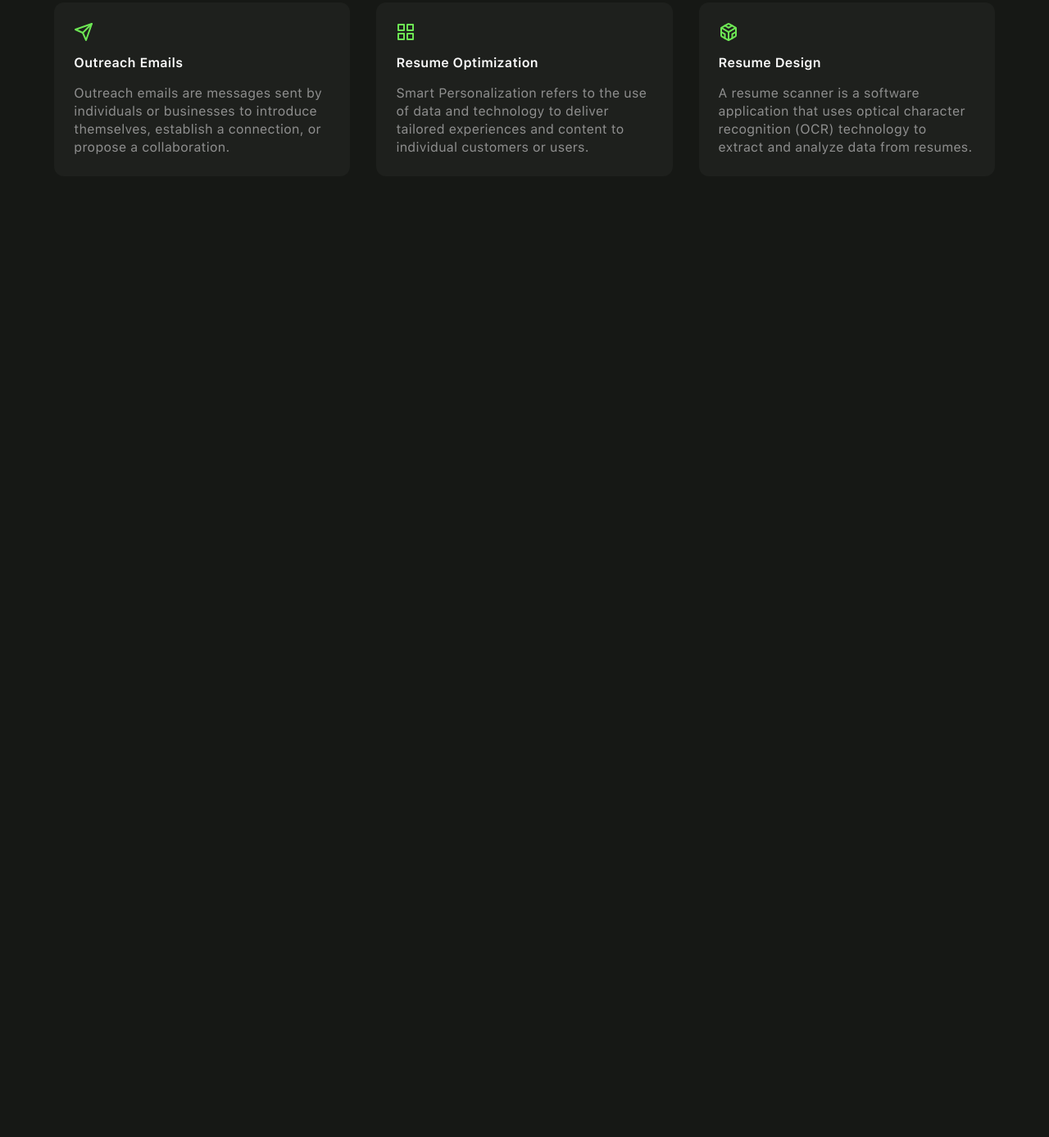
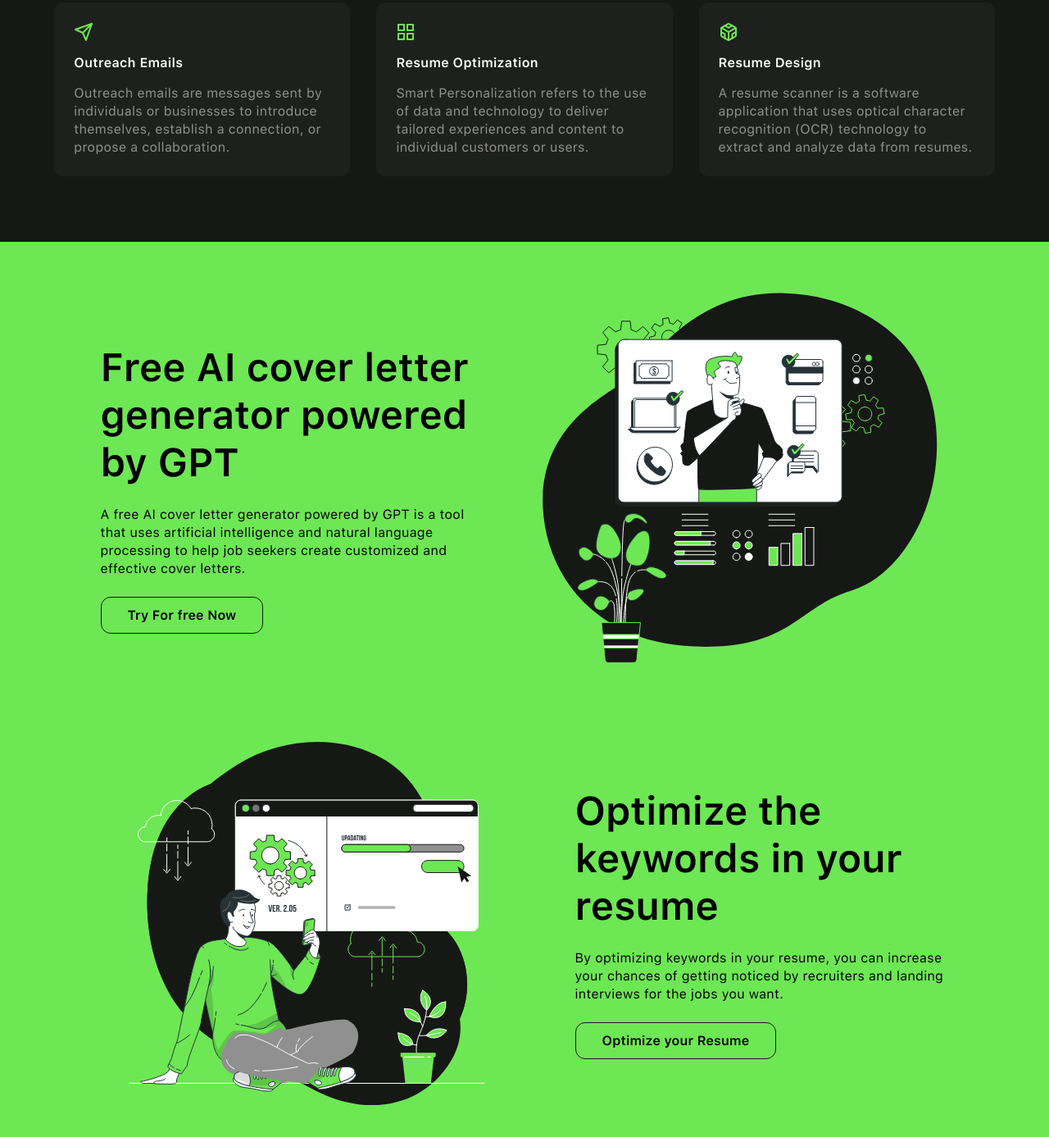
Before and after one commit to BearBoy2003/postjob, a plain HTML site: page index.html in a window 1280 px wide. Shown: the part 2446-3833 px from the top of the page at 82% size. Before the commit the page ends 2741 px from the top, so only its background shows below. Drawn offline with Linux system fonts and the light colour scheme.

Commit message:
feat: add advantages section

```diff
--- a/css/style.css
+++ b/css/style.css
@@ -304,10 +304,48 @@ body {
   font-weight: 400;
 }
 
-.spend-time__link {
+/* ADVANTAGES */
+
+.advantages {
+  background: var(--color-green);
+  padding-top: 51px;
+  padding-bottom: 68px;
 }
 
-.spend-time__blocks {
+.advantages__container {
+  max-width: 1035px;
+}
+
+.advantages__item {
+  display: flex;
+  align-items: center;
+  justify-content: space-between;
+}
+
+.advantages__item:not(:last-child) {
+  margin-bottom: 30px;
+}
+
+.advantages__title {
+  margin-bottom: 24px;
+}
+
+.advantages__text {
+  color: var(--color-black);
+  font-weight: 400;
+  line-height: 1.37;
+  letter-spacing: 0.02em;
+  margin-bottom: 24px;
+}
+
+.advantages__image img {
+  width: 100%;
+  max-width: 100%;
+  aspect-ratio: 1;
+}
+
+.advantages__item--reverse {
+  flex-direction: row-reverse;
 }
 
 @media (min-width: 992px) {
@@ -317,6 +355,16 @@ body {
 
   .header__left {
     column-gap: 52px;
+  }
+}
+
+@media (min-width: 768px) {
+  .advantages__content {
+    flex: 0 1 456px;
+  }
+
+  .advantages__image {
+    flex: 0 1 500px;
   }
 }
 
@@ -459,6 +507,15 @@ body {
   .faster__big-title {
     font-size: 70px;
   }
+
+  .advantages__container {
+    text-align: center;
+  }
+
+  .advantages__item {
+    flex-direction: column;
+    row-gap: 20px;
+  }
 }
 
 @media (min-width: 479px) {
@@ -547,6 +604,11 @@ body {
   .spend-time {
     padding: 60px 0 60px 0;
   }
+
+  .advantages__title,
+  .advantages__text {
+    margin-bottom: 15px;
+  }
 }
 
 @media (any-hover: hover) {
@@ -560,6 +622,10 @@ body {
     color: #ffffff;
   }
 
+  .link--black:hover {
+    background-color: #ffffff;
+  }
+
   .menu__link:hover {
     color: #ffffff;
   }
--- a/index.html
+++ b/index.html
@@ -182,6 +182,45 @@
           </div>
         </div>
       </section>
+      <section class="advantages">
+        <div class="advantages__container">
+          <div class="advantages__item">
+            <div class="advantages__content">
+              <h2 class="advantages__title title">Free AI cover letter generator
+                powered by GPT
+              </h2>
+              <p class="advantages__text">A free AI cover letter generator
+                powered by GPT is a tool that uses artificial intelligence and
+                natural language processing to help job seekers create
+                customized and effective cover letters.
+              </p>
+              <a class="advantages__link link link--black" href="#">Try For free
+                Now
+              </a>
+            </div>
+            <div class="advantages__image">
+              <img src="img/illustration/01.svg" alt="Image">
+            </div>
+          </div>
+          <div class="advantages__item advantages__item--reverse">
+            <div class="advantages__content">
+              <h2 class="advantages__title title">Optimize the keywords in your
+                resume
+              </h2>
+              <p class="advantages__text">By optimizing keywords in your resume,
+                you can increase your chances of getting noticed by recruiters
+                and landing interviews for the jobs you want.
+              </p>
+              <a class="advantages__link link link--black" href="#">Optimize
+                your Resume
+              </a>
+            </div>
+            <div class="advantages__image">
+              <img src="img/illustration/02.svg" alt="Image">
+            </div>
+          </div>
+        </div>
+      </section>
     </main>
     <footer class="footer">
 
```
Also changed, not shown: img/illustration/01.svg (added), img/illustration/02.svg (added).
